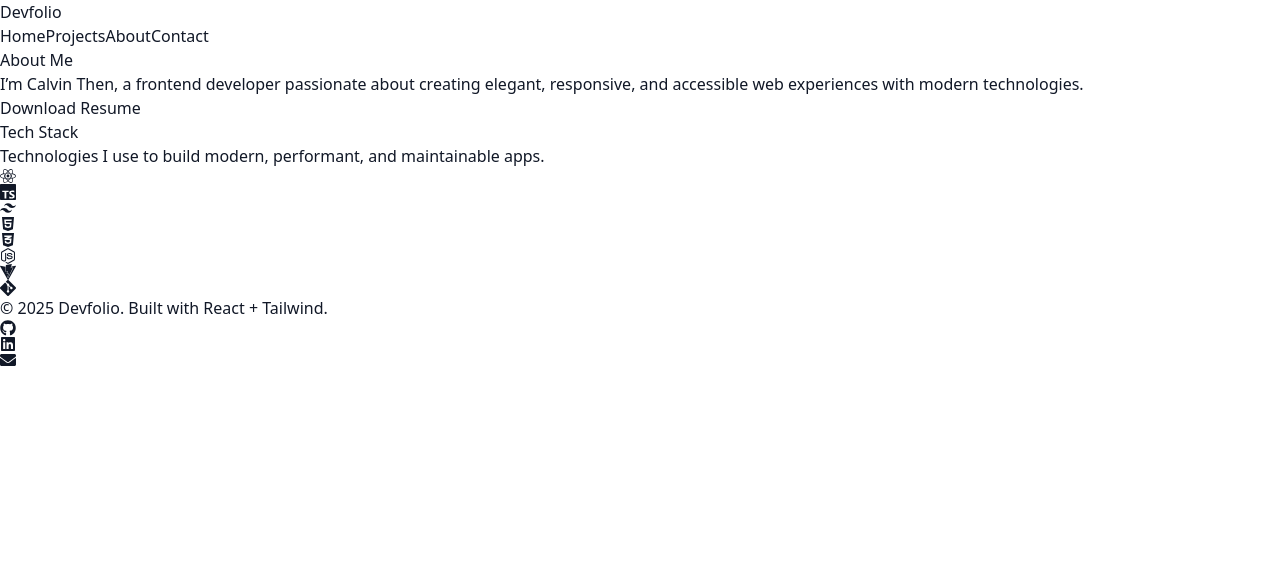
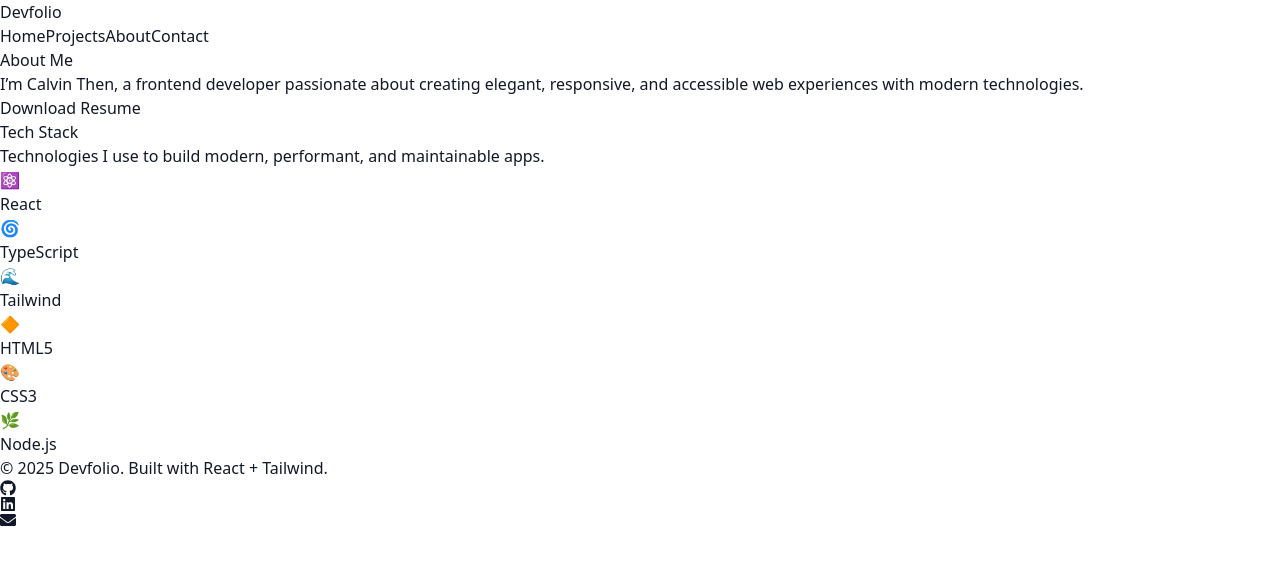
Before and after one commit to calvinthen/devfolio, a React (Vite) app: page /about in a window 1280 px wide. Shown: the top 564 px of the page. Built offline with nearby package versions, Linux system fonts and the light colour scheme.

Commit message:
add more light icon for about page

```diff
--- a/src/pages/About.tsx
+++ b/src/pages/About.tsx
@@ -1,7 +1,13 @@
-import { FaReact, FaHtml5, FaCss3Alt, FaNodeJs } from "react-icons/fa"
-import { SiTypescript, SiTailwindcss, SiVite, SiGit } from "react-icons/si"
+export default function About() {
+  const techStack = [
+    { name: "React", icon: "⚛️", color: "text-cyan-400" },
+    { name: "TypeScript", icon: "🌀", color: "text-blue-500" },
+    { name: "Tailwind", icon: "🌊", color: "text-sky-400" },
+    { name: "HTML5", icon: "🔶", color: "text-orange-500" },
+    { name: "CSS3", icon: "🎨", color: "text-blue-400" },
+    { name: "Node.js", icon: "🌿", color: "text-green-500" },
+  ]
 
-export default function About() {
   return (
     <section className="min-h-screen bg-gray-900 text-white py-20 px-6">
       <div className="max-w-4xl mx-auto text-center">
@@ -27,14 +33,12 @@ export default function About() {
           </p>
 
           <div className="grid grid-cols-3 sm:grid-cols-4 md:grid-cols-6 gap-8 justify-items-center">
-            <FaReact className="text-5xl text-cyan-400" title="React" />
-            <SiTypescript className="text-5xl text-blue-500" title="TypeScript" />
-            <SiTailwindcss className="text-5xl text-sky-400" title="Tailwind CSS" />
-            <FaHtml5 className="text-5xl text-orange-500" title="HTML5" />
-            <FaCss3Alt className="text-5xl text-blue-400" title="CSS3" />
-            <FaNodeJs className="text-5xl text-green-500" title="Node.js" />
-            <SiVite className="text-5xl text-purple-400" title="Vite" />
-            <SiGit className="text-5xl text-orange-400" title="Git" />
+            {techStack.map((tech) => (
+              <div key={tech.name} className="flex flex-col items-center">
+                <span className={`text-5xl ${tech.color}`}>{tech.icon}</span>
+                <p className="mt-2 text-sm text-gray-300">{tech.name}</p>
+              </div>
+            ))}
           </div>
         </div>
       </div>
```
